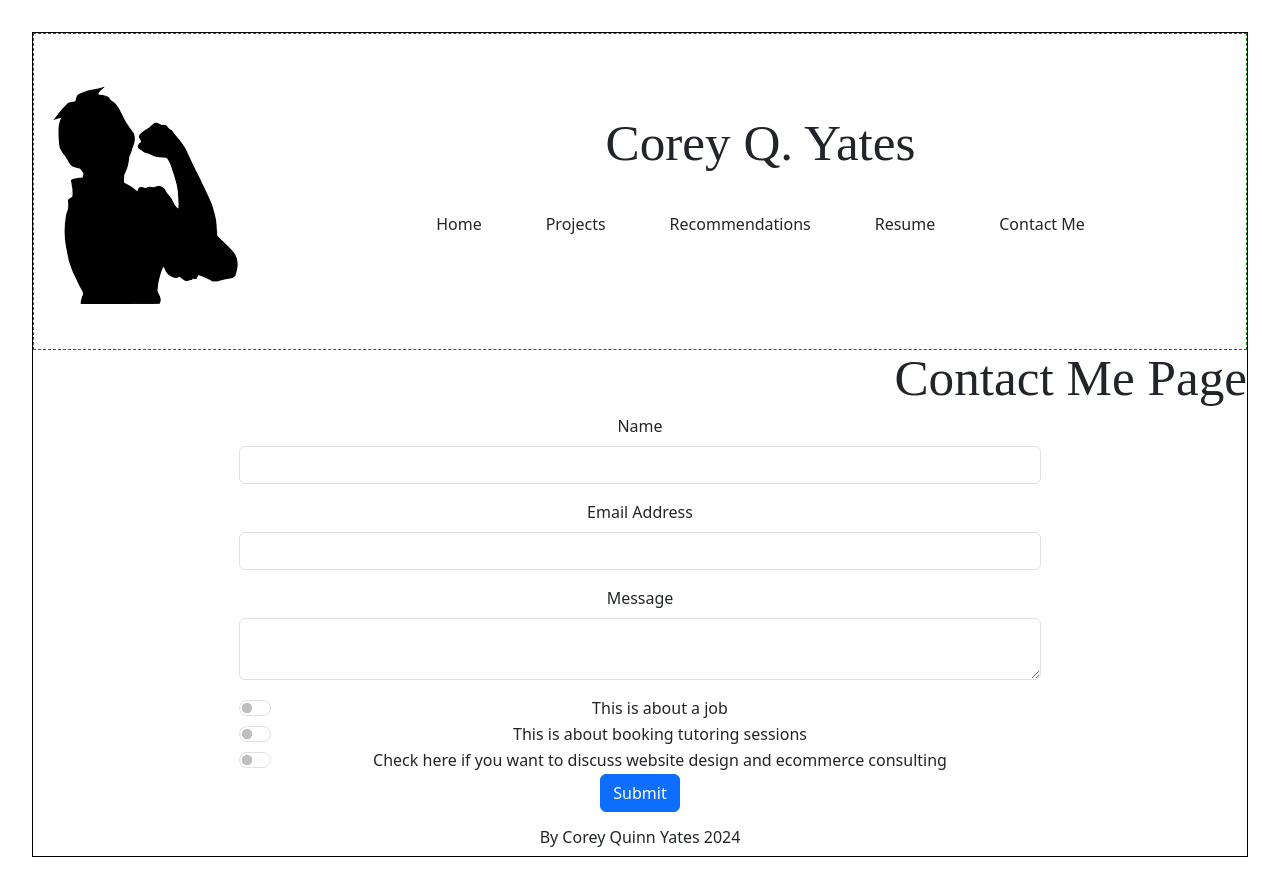
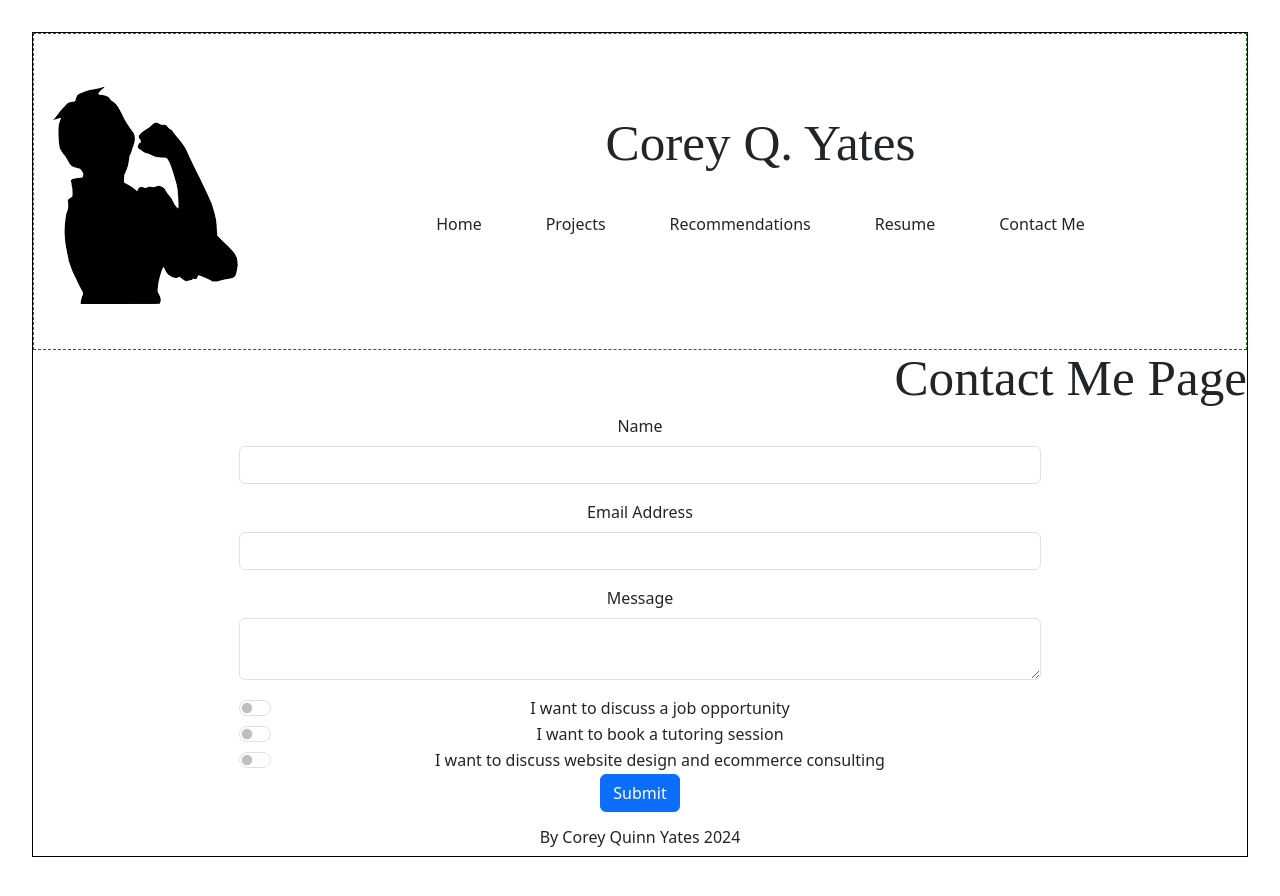
Before and after one commit to cqyates/Developer-Portfolio, a React (Vite) app in the folder client/: page /contact in a window 1280 px wide. Shown: the top 896 px of the page. Built offline with nearby package versions, Linux system fonts and the light colour scheme.

Commit message:
change labels

```diff
--- a/client/src/components/ContactForm/index.jsx
+++ b/client/src/components/ContactForm/index.jsx
@@ -84,7 +84,7 @@ const ContactForm = () => {
        name='jobLead'
        value={contactForm.jobLead}
        onChange={handleInputChange}
-       label="This is about a job"
+       label="I want to discuss a job opportunity"
        >
 
       </Form.Check>
@@ -94,7 +94,7 @@ const ContactForm = () => {
        name='studentLead'
        value={contactForm.studentLead}
        onChange={handleInputChange}
-       label="This is about booking tutoring sessions"
+       label="I want to book a tutoring session"
        >
 
       </Form.Check>
@@ -104,7 +104,7 @@ const ContactForm = () => {
        name='consultingLead'
        value={contactForm.consultingLead}
        onChange={handleInputChange}
-       label="Check here if you want to discuss website design and ecommerce consulting"
+       label="I want to discuss website design and ecommerce consulting"
        >
 
       </Form.Check>
```
